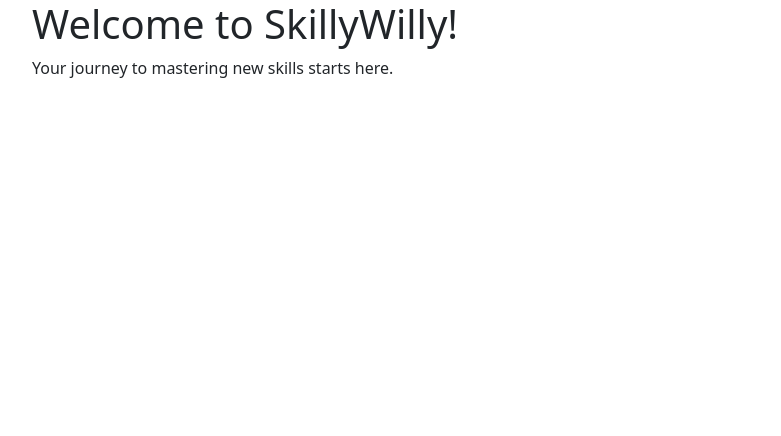
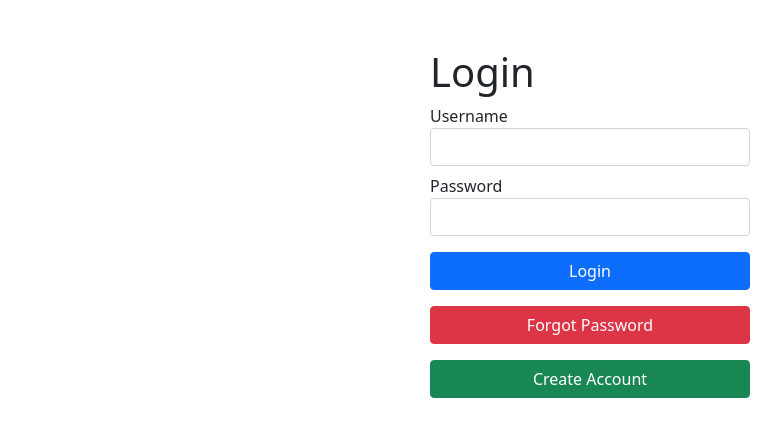
Before and after one commit to hoedlChr/skillyWilly, a React (Vite) app in the folder frontend/: page / in a window 1280 px wide. Shown: the top 436 px of the page, without its empty margins (50-831 px from the left). Built offline with nearby package versions, Linux system fonts and the light colour scheme.

Commit message:
Seiten Besser aufgeteilt Passwort vergessen hinzugefügt Buttons sidn jetzt verlinkt

```diff
--- a/frontend/src/App.jsx
+++ b/frontend/src/App.jsx
@@ -9,20 +9,31 @@ import Login from './pages/Login';
 import CreateAccount from './pages/CreateAccount';
 import Dashboard from './pages/Dashboard';
 import './App.css';
+import PasswordForgotten from './pages/PasswordForgotten';
 
 function App() {
+  const [user, setUser] = useState(null);
+  const [isLoading, setIsLoading] = useState(true);
+  const [error, setError] = useState(null);
 
   return (
     <>
     <ErrorBoundary>
       <BrowserRouter>
-        <Routes path='/'>
-          <Route index element={<Welcome/>}/>
-          <Route path="test" element={<Test/>}/>
-          <Route path="login" element={<Login/>}/>
-          <Route path="CreateAccount" element={<CreateAccount/>}/>
-          <Route path="Dashboard" element={<Dashboard/>}/>
-          <Route path="*" element={<div className='text-center mt-5'><img style={{width: "250px"}} src="./404.png"/></div>}/>
+        <Routes>
+          {user ? (
+            <>
+              <Route path="test" element={<Test />} />
+              <Route path="Dashboard" element={<Dashboard user={user} setUser={setUser} />} />
+              <Route path="*" element={<div className='text-center mt-5'><img style={{width: "250px"}} src="./404.png" /></div>} />
+            </>
+          ) : (
+            <>
+              <Route path="*" element={<Login user={user} setUser={setUser} />} />
+              <Route path="createAccount" element={<CreateAccount />} />
+              <Route path="passwordForgotten" element={<PasswordForgotten />} />
+            </>
+          )}
         </Routes>
       </BrowserRouter>
     </ErrorBoundary>
--- a/frontend/src/pages/CreateAccount.jsx
+++ b/frontend/src/pages/CreateAccount.jsx
@@ -128,8 +128,8 @@ function CreateAccount() {
 
             <div className='d-grid'>
                 <Button onClick={() => {console.log("Login clicked")}} className="btn-primary my-2">Create Account</Button>
-                <Button onClick={() => {console.log("Login clicked")}} className="btn-danger my-2">Cancel</Button>
-            </div>
+                <Button onClick={() => {window.history.back()}} className="btn btn-danger my-2">Cancel</Button>
+                </div>
         </div>
     );
 }
--- a/frontend/src/pages/Login.jsx
+++ b/frontend/src/pages/Login.jsx
@@ -36,8 +36,8 @@ function Login() {
             />
             <div className='d-grid'>
                 <Button onClick={() => {console.log("Login clicked")}} className="btn-primary my-2">Login</Button>
-                <Button onClick={() => {console.log("Login clicked")}} className="btn-danger my-2">Forgot Password</Button>
-                <Button onClick={() => {console.log("Login clicked")}} className="btn-success my-2">Create Account</Button>
+                <a href={'/passwordForgotten'} className="btn btn-danger my-2">Forgot Password</a>
+                <a href={'/createAccount'} className="btn btn-success my-2">Create Account</a>
             </div>
         </div>
     );
--- /dev/null
+++ b/frontend/src/pages/PasswordForgotten.jsx
@@ -0,0 +1,36 @@
+import React, { useEffect, useState } from 'react';
+import StandardInputField from '../components/StandardInputField';
+import Button from '../components/Button';
+
+function PasswordForgotten() {
+    const [email, setEmail] = useState("");
+
+
+    useEffect(()=>{
+
+    },[])
+
+
+    return (
+        <div className='w-50 m-auto mt-5'>
+            <h1>Create Account</h1>
+            <StandardInputField
+                label="Email Address"
+                id={"email"}
+                className={""}
+                readOnly={false}
+                placeholder={""}
+                value={email}
+                helptext={""}
+                changeHandler={setEmail}
+            />
+
+            <div className='d-grid'>
+                <Button onClick={() => {console.log("Login clicked")}} className="btn-primary my-2">Reset Password</Button>
+                <Button onClick={() => {window.history.back()}} className="btn btn-danger my-2">Cancel</Button>
+            </div>
+        </div>
+    );
+}
+
+export default PasswordForgotten;
```
